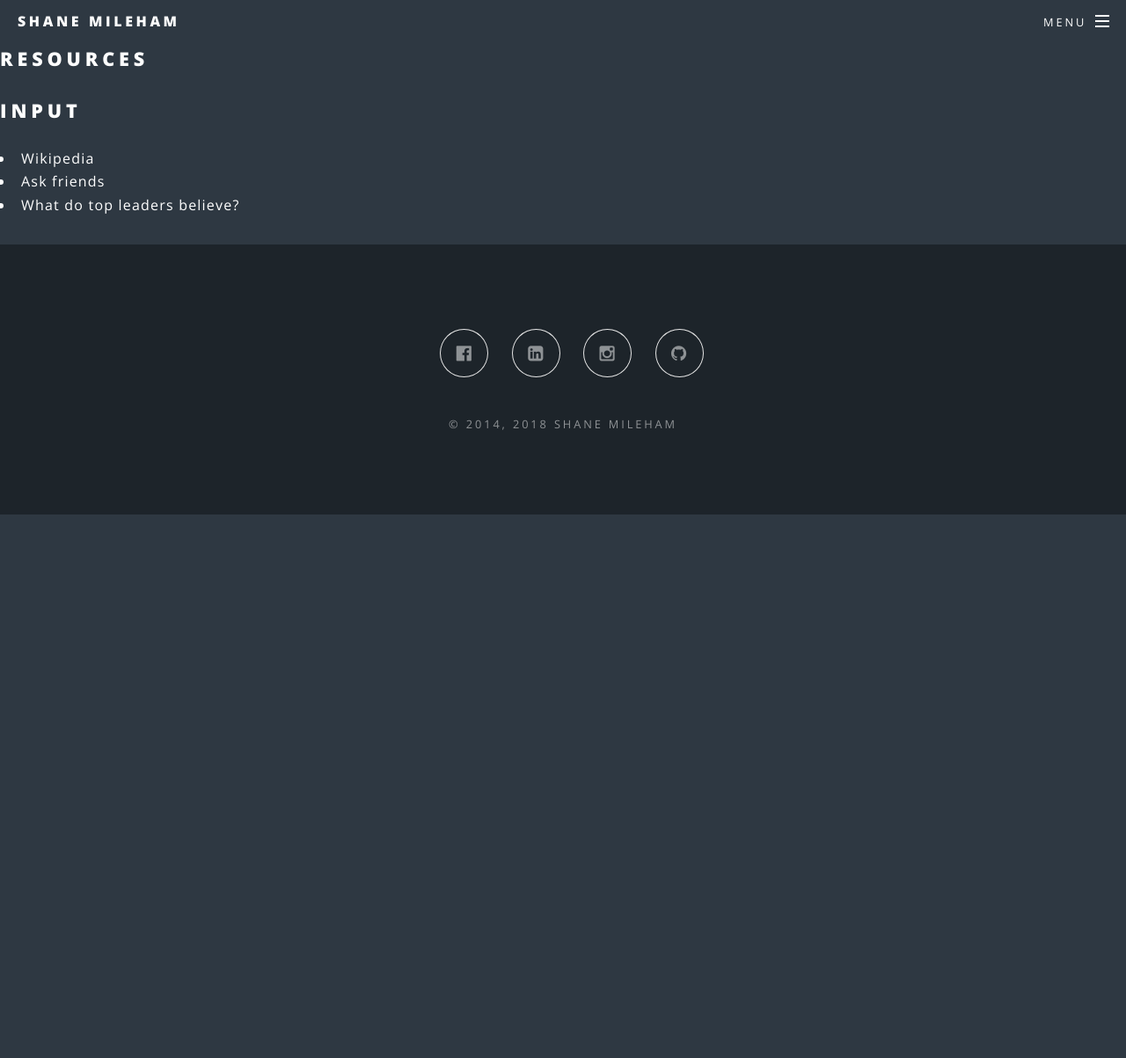
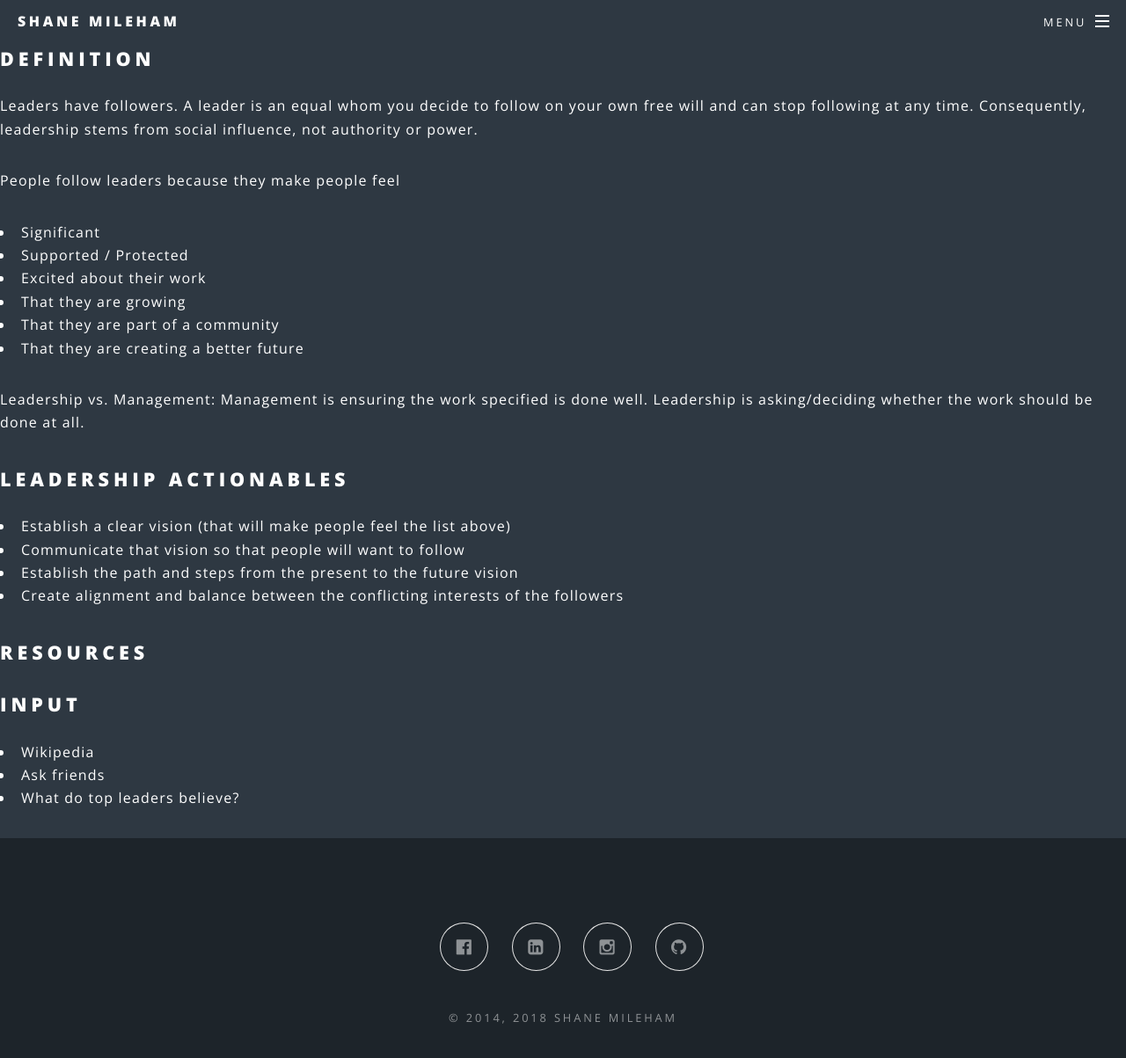
Before and after one commit to shanemileham/shanemileham.github.io, a Jekyll site: the page built from _kb/business/leadership.md, in a window 1280 px wide and 1260 px high. Shown: the top 1203 px of the window at 88% size. Built offline with Jekyll 4.4.1, drawn with Linux system fonts in a browser that asks for light colours; comment, search, counter and statistics services are not loaded.

Commit message:
Update leadership.md

```diff
--- a/_kb/business/leadership.md
+++ b/_kb/business/leadership.md
@@ -2,6 +2,26 @@
 title: Leadership
 ---
 
+## Definition
+Leaders have followers. A leader is an equal whom you decide to follow on your own free will and can stop following at any time. Consequently, leadership stems from social influence, not authority or power.
+
+People follow leaders because they make people feel
+- Significant
+- Supported / Protected
+- Excited about their work
+- That they are growing
+- That they are part of a community
+- That they are creating a better future
+
+Leadership vs. Management:
+Management is ensuring the work specified is done well. Leadership is asking/deciding whether the work should be done at all.
+
+
+## Leadership actionables
+- Establish a clear vision (that will make people feel the list above)
+- Communicate that vision so that people will want to follow
+- Establish the path and steps from the present to the future vision
+- Create alignment and balance between the conflicting interests of the followers
 
 
 ## Resources
```
